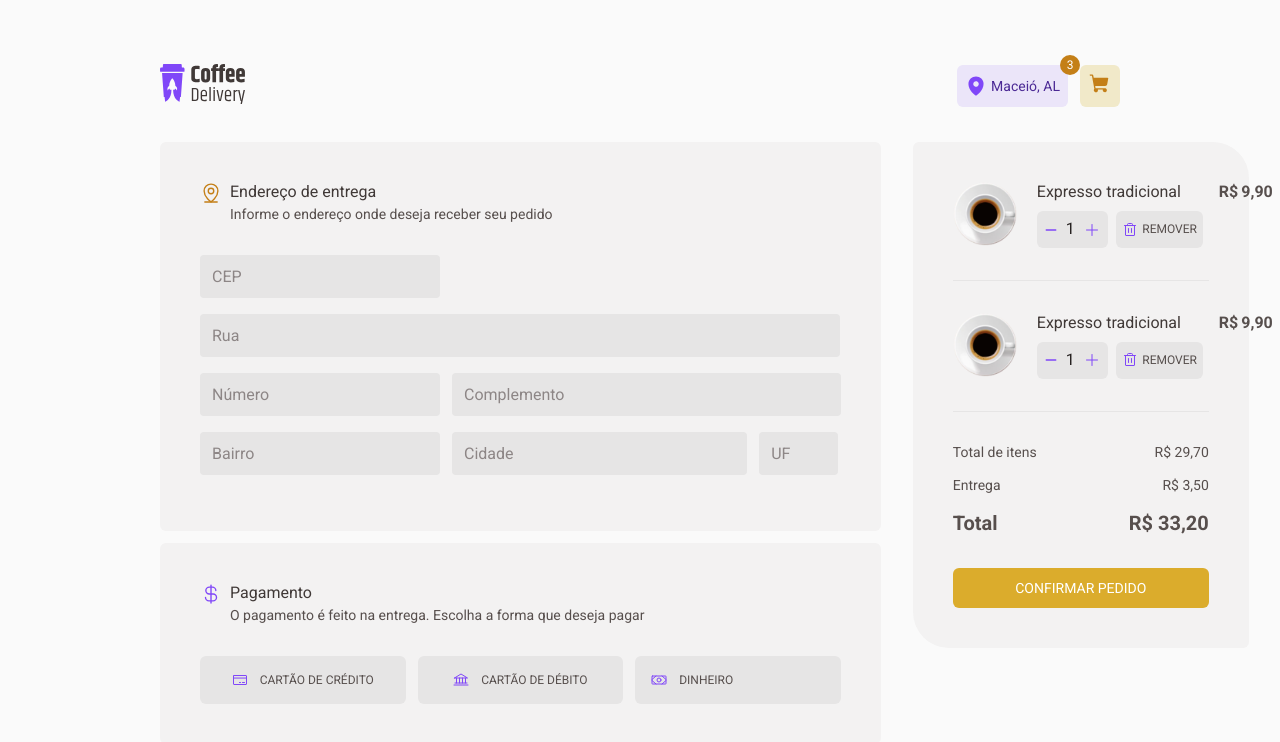
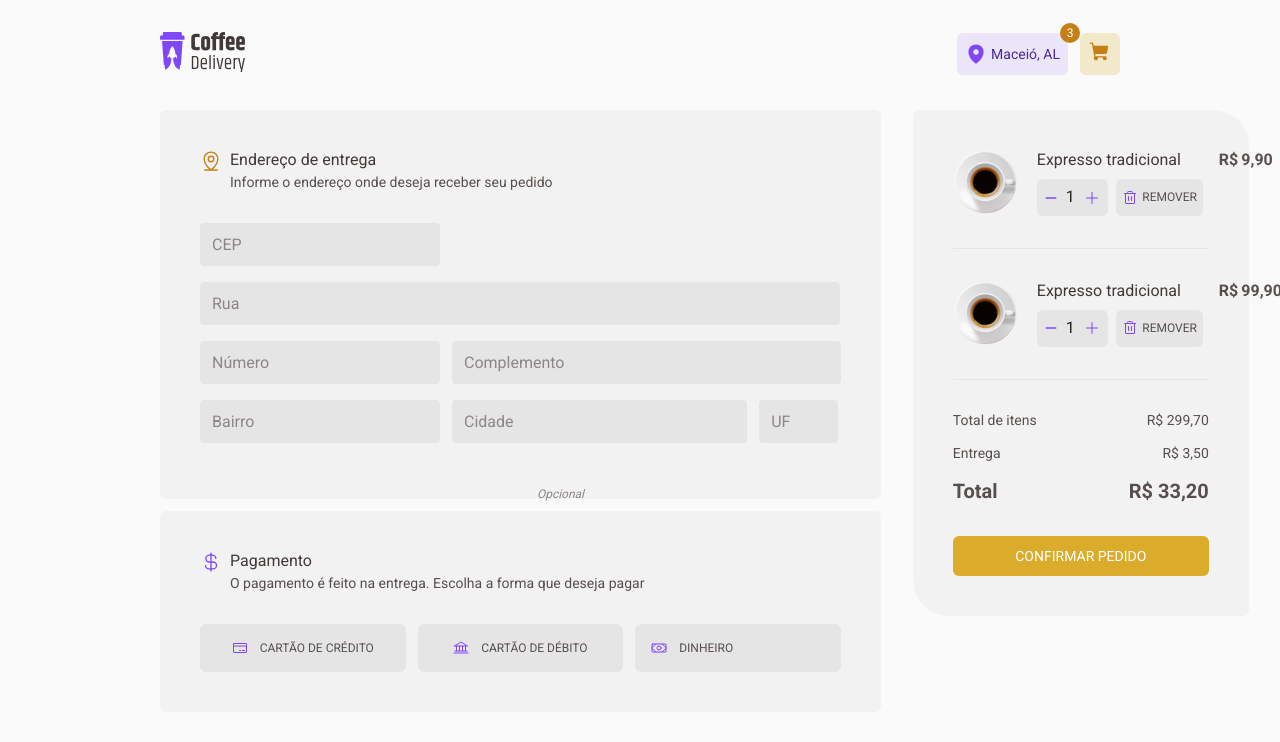
Before and after one commit to RuthMaria/ignite-coffeeDelivery, a React (Vite) app: page /delivery in a window 1280 px wide. Shown: the top 742 px of the page. Built offline with nearby package versions, Linux system fonts and the light colour scheme.

Commit message:
feat: add tag optional

```diff
--- a/src/layouts/DefaultLayout/styles.ts
+++ b/src/layouts/DefaultLayout/styles.ts
@@ -2,7 +2,7 @@ import styled from 'styled-components';
 
 export const LayoutContainer = styled.div`
   min-height: calc(100vh - 6.5rem);
-  margin: 2rem 0;
+  margin: 0 0 2rem 0;
   display: flex;
   flex-direction: column;
 `;
--- a/src/pages/Delivery/index.tsx
+++ b/src/pages/Delivery/index.tsx
@@ -25,6 +25,7 @@ import {
   Values,
   Amount,
   Button,
+  Optional,
 } from './styles';
 import { Trash } from 'phosphor-react';
 
@@ -54,6 +55,7 @@ export const Delivery: React.FC = () => {
             <div>
               <Input type="text" width={15} placeholder="Número" />
               <Input type="text" width={24.3} placeholder="Complemento" />
+              <Optional>Opcional</Optional>
             </div>
 
             <div>
@@ -142,7 +144,7 @@ export const Delivery: React.FC = () => {
 
               <Price>
                 <span>R$</span>
-                <span>9,90</span>
+                <span>99,90</span>
               </Price>
             </Main>
           </Article>
@@ -150,7 +152,7 @@ export const Delivery: React.FC = () => {
 
           <Values>
             <span>Total de itens</span>
-            <span>R$ 29,70</span>
+            <span>R$ 299,70</span>
           </Values>
 
           <Values>
--- a/src/pages/Delivery/styles.ts
+++ b/src/pages/Delivery/styles.ts
@@ -61,6 +61,7 @@ export const Input = styled.input<{ width: number }>`
   padding: 12px;
   margin-bottom: 16px;
   width: ${(props) => props.width}rem;
+  position: relative;
 
   ::placeholder {
     color: ${(props) => props.theme['base-label']};
@@ -70,6 +71,15 @@ export const Input = styled.input<{ width: number }>`
     border: 1.5px solid ${(props) => props.theme['yellow-dark']};
     outline: none;
   }
+`;
+
+export const Optional = styled.p`
+  font-size: 0.75rem;
+  font-style: italic;
+  color: ${(props) => props.theme['base-label']};
+  position: absolute;
+  right: 43.5rem;
+  bottom: 18.7rem;
 `;
 
 export const Payment = styled.div<{ selected?: boolean }>`
--- a/src/pages/Home/styles.ts
+++ b/src/pages/Home/styles.ts
@@ -41,7 +41,7 @@ export const Image = styled.div`
 
   div {
     position: absolute;
-    top: 48.5rem;
+    top: 44rem;
     margin-left: -4rem;
   }
 `;
```
